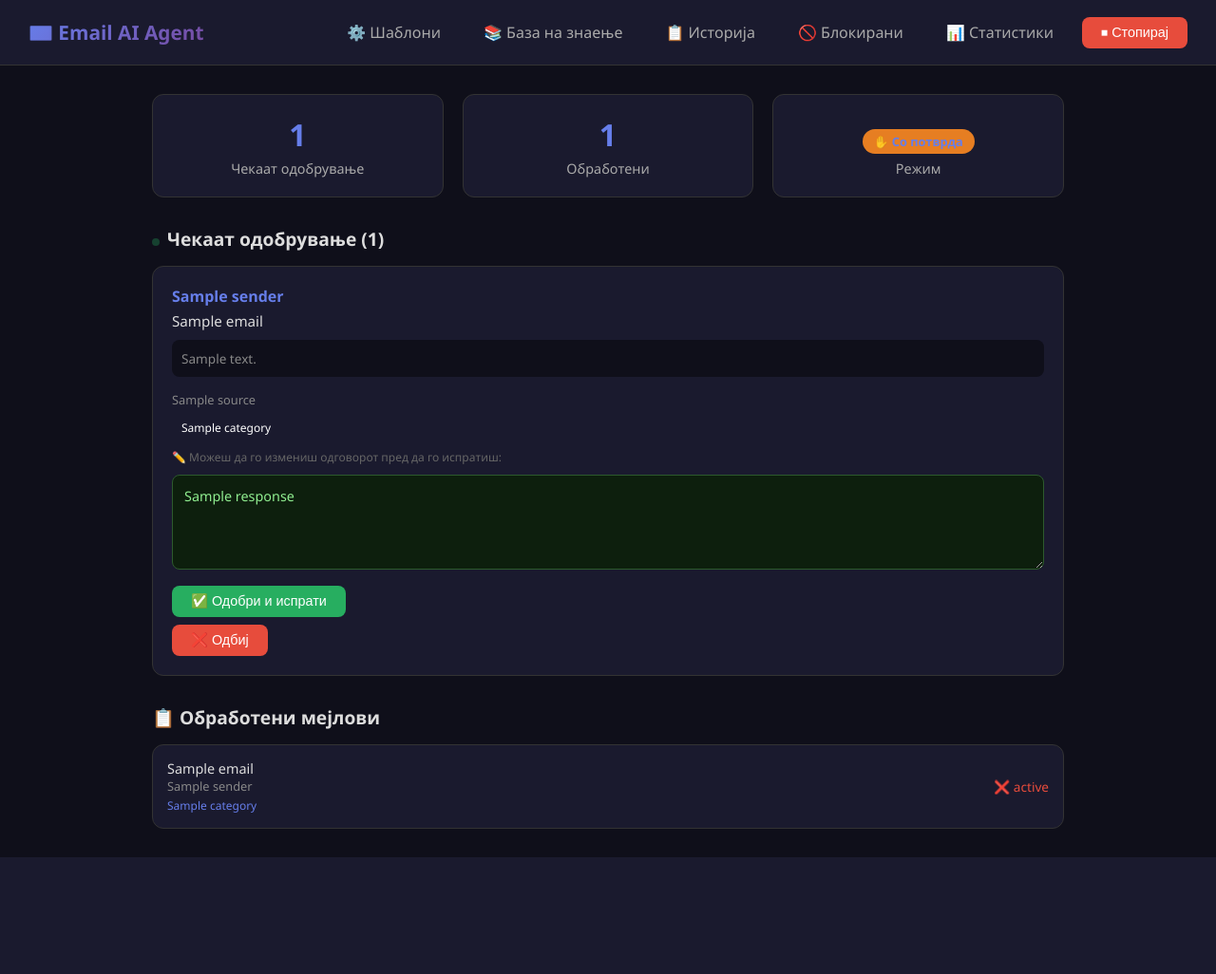
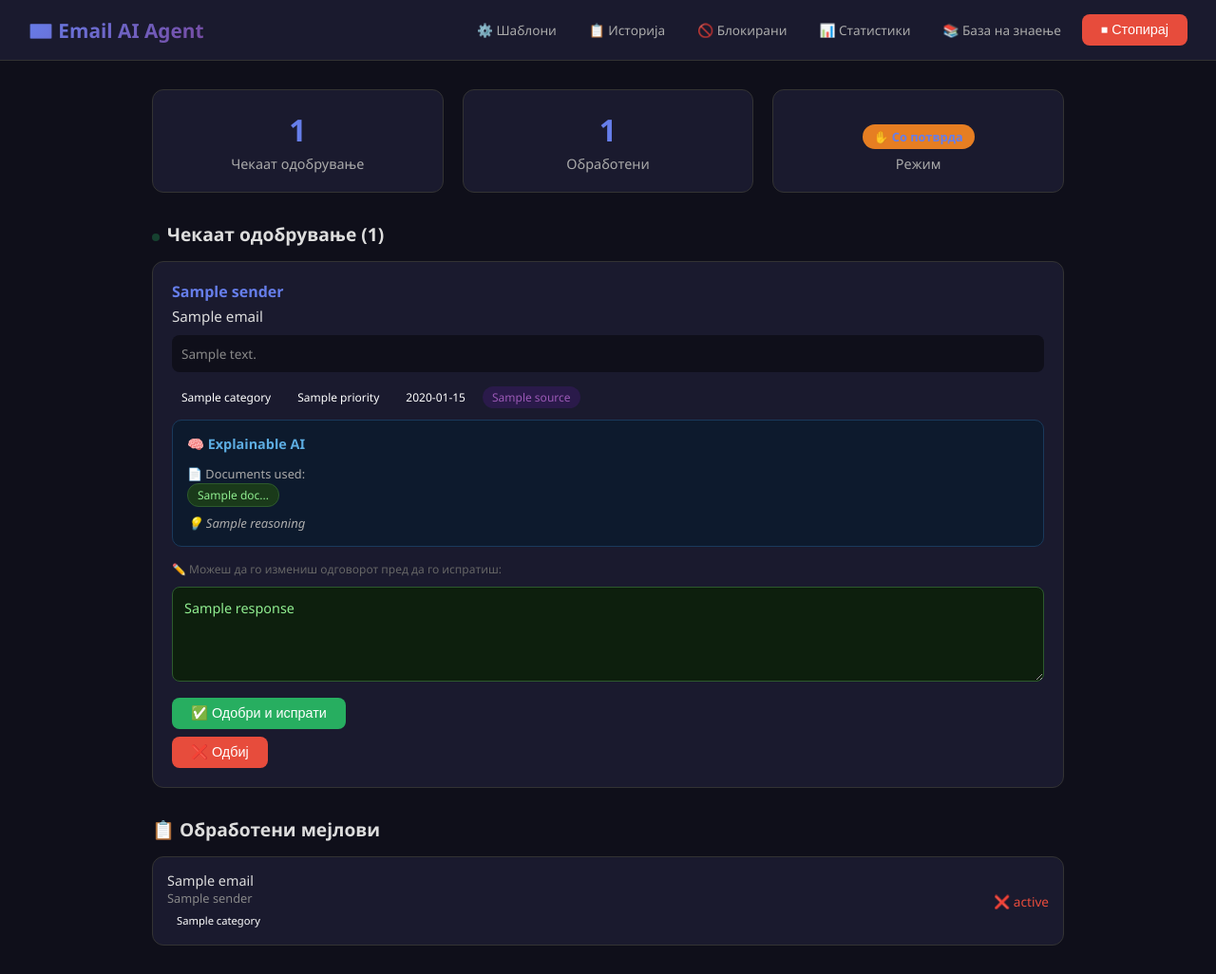
Before and after one commit to Marinst9/email-agent, a Flask app: template templates/dashboard.html in a window 1280 px wide. Shown: the whole page at 95% size. Before the commit the page ends 903 px from the top, so only its background shows below. Run offline with Flask 3, Linux system fonts and the light colour scheme; the template is opened without the code that fills it: most values are stand-ins (such as "Sample title", 1, 10 or a date in 2020); parts of the project's set-up code (start-up, migrations or seed data) failed here and were passed over.

Commit message:
add explainable AI dashboard

```diff
--- a/templates/dashboard.html
+++ b/templates/dashboard.html
@@ -9,11 +9,10 @@
         body { font-family: 'Segoe UI', sans-serif; background: #0f0f1a; color: #fff; }
         .navbar { background: #1a1a2e; padding: 15px 30px; display: flex; justify-content: space-between; align-items: center; border-bottom: 1px solid #333; }
         .navbar h1 { font-size: 1.3rem; background: linear-gradient(135deg, #667eea, #764ba2); -webkit-background-clip: text; -webkit-text-fill-color: transparent; }
-        .navbar-links { display: flex; gap: 15px; align-items: center; }
-        .navbar-links a { color: #aaa; text-decoration: none; padding: 8px 15px; border-radius: 8px; transition: all 0.2s; }
+        .navbar-links { display: flex; gap: 10px; align-items: center; flex-wrap: wrap; }
+        .navbar-links a { color: #aaa; text-decoration: none; padding: 6px 12px; border-radius: 8px; font-size: 0.85rem; }
         .navbar-links a:hover { background: #2a2a4a; color: #fff; }
         .btn-stop { background: #e74c3c; color: white; border: none; padding: 8px 20px; border-radius: 8px; cursor: pointer; font-size: 0.9rem; }
-        .btn-stop:hover { background: #c0392b; }
         .container { max-width: 1000px; margin: 30px auto; padding: 0 20px; }
         .stats { display: grid; grid-template-columns: repeat(3, 1fr); gap: 20px; margin-bottom: 30px; }
         .stat-card { background: #1a1a2e; border: 1px solid #333; border-radius: 12px; padding: 20px; text-align: center; }
@@ -28,14 +27,34 @@
         .email-card .sender { font-weight: bold; color: #667eea; margin-bottom: 5px; }
         .email-card .subject { font-size: 0.95rem; margin-bottom: 10px; color: #ddd; }
         .email-card .body-preview { font-size: 0.85rem; color: #888; margin-bottom: 15px; background: #0f0f1a; padding: 10px; border-radius: 8px; }
-        .email-card .source { font-size: 0.8rem; color: #888; margin-bottom: 8px; }
-        .category-badge { display: inline-block; padding: 2px 10px; border-radius: 20px; font-size: 0.75rem; margin-bottom: 12px; }
-        .cat-inquiry { background: #1a3a5c; color: #5dade2; }
-        .cat-complaint { background: #5c1a1a; color: #e74c3c; }
-        .cat-urgent { background: #5c3a1a; color: #f39c12; }
-        .cat-spam { background: #2a2a2a; color: #aaa; }
+
+        /* Explainable AI секција */
+        .explainable { background: #0d1a2d; border: 1px solid #1a3a5c; border-radius: 10px; padding: 15px; margin-bottom: 15px; }
+        .explainable h4 { color: #5dade2; font-size: 0.9rem; margin-bottom: 10px; }
+        .confidence-bar { display: flex; align-items: center; gap: 10px; margin-bottom: 8px; }
+        .confidence-label { font-size: 0.8rem; color: #aaa; width: 80px; }
+        .bar-bg { flex: 1; background: #1a2a3a; border-radius: 10px; height: 8px; }
+        .bar-fill { height: 8px; border-radius: 10px; background: linear-gradient(90deg, #27ae60, #667eea); }
+        .confidence-value { font-size: 0.85rem; color: #fff; font-weight: bold; width: 45px; }
+        .docs-used { display: flex; flex-wrap: wrap; gap: 6px; margin-bottom: 8px; }
+        .doc-badge { background: #1a3a1a; color: #90ee90; padding: 3px 10px; border-radius: 12px; font-size: 0.75rem; border: 1px solid #2d5a2d; }
+        .reasoning-text { font-size: 0.82rem; color: #aaa; font-style: italic; }
+        .meta-badges { display: flex; gap: 8px; flex-wrap: wrap; margin-bottom: 12px; }
+        .badge { padding: 3px 10px; border-radius: 12px; font-size: 0.75rem; }
+        .badge-inquiry { background: #1a3a5c; color: #5dade2; }
+        .badge-complaint { background: #5c1a1a; color: #e74c3c; }
+        .badge-urgent { background: #5c3a1a; color: #f39c12; }
+        .badge-spam { background: #2a2a2a; color: #aaa; }
+        .badge-high { background: #5c1a1a; color: #e74c3c; }
+        .badge-medium { background: #3a3a1a; color: #f39c12; }
+        .badge-low { background: #1a3a1a; color: #27ae60; }
+        .badge-positive { background: #1a3a1a; color: #27ae60; }
+        .badge-negative { background: #5c1a1a; color: #e74c3c; }
+        .badge-neutral { background: #2a2a3a; color: #aaa; }
+        .badge-source { background: #2a1a4a; color: #9b59b6; }
+        .review-warning { background: #3a2a0a; border: 1px solid #f39c12; border-radius: 8px; padding: 10px; margin-bottom: 12px; font-size: 0.85rem; color: #f39c12; }
+
         .response-edit { width: 100%; background: #0d1f0d; color: #90ee90; border: 1px solid #2d5a2d; border-radius: 8px; padding: 12px; margin-bottom: 12px; font-size: 0.9rem; min-height: 100px; resize: vertical; font-family: 'Segoe UI', sans-serif; }
-        .response-edit:focus { outline: none; border-color: #27ae60; }
         .edit-hint { font-size: 0.75rem; color: #666; margin-bottom: 10px; }
         .actions { display: flex; gap: 10px; align-items: center; }
         .btn-approve { background: #27ae60; color: white; border: none; padding: 8px 20px; border-radius: 8px; cursor: pointer; font-size: 0.9rem; }
@@ -48,6 +67,11 @@
         .empty { text-align: center; color: #555; padding: 40px; }
         .pulse { display: inline-block; width: 8px; height: 8px; background: #27ae60; border-radius: 50%; margin-right: 8px; animation: pulse 1.5s infinite; }
         @keyframes pulse { 0%, 100% { opacity: 1; } 50% { opacity: 0.3; } }
+
+        /* Feedback копчиња */
+        .feedback-btns { display: flex; gap: 8px; margin-top: 8px; }
+        .btn-feedback { background: transparent; border: 1px solid #444; color: #aaa; padding: 4px 12px; border-radius: 6px; cursor: pointer; font-size: 0.85rem; }
+        .btn-feedback:hover { background: #2a2a4a; }
     </style>
 </head>
 <body>
@@ -55,10 +79,10 @@
         <h1>📧 Email AI Agent</h1>
         <div class="navbar-links">
             <a href="/templates">⚙️ Шаблони</a>
-            <a href="/knowledge">📚 База на знаење</a>
             <a href="/history">📋 Историја</a>
             <a href="/blocked">🚫 Блокирани</a>
             <a href="/stats">📊 Статистики</a>
+            <a href="/knowledge">📚 База на знаење</a>
             <form action="/stop" method="POST" style="display:inline">
                 <button type="submit" class="btn-stop">⏹ Стопирај</button>
             </form>
@@ -93,10 +117,58 @@
                 <div class="sender">{{ email.sender }}</div>
                 <div class="subject">{{ email.subject }}</div>
                 <div class="body-preview">{{ email.body }}</div>
-                <div class="source">{{ email.source }}</div>
-                {% if email.category %}
-                <span class="category-badge cat-{{ email.category|lower }}">{{ email.category }}</span>
+
+                <!-- Meta badges -->
+                <div class="meta-badges">
+                    {% if email.category %}
+                    <span class="badge badge-{{ email.category|lower }}">{{ email.category }}</span>
+                    {% endif %}
+                    {% if email.priority %}
+                    <span class="badge badge-{{ email.priority|lower }}">{{ email.priority }}</span>
+                    {% endif %}
+                    {% if email.sentiment %}
+                    <span class="badge badge-{{ email.sentiment|lower }}">{{ email.sentiment }}</span>
+                    {% endif %}
+                    {% if email.source %}
+                    <span class="badge badge-source">{{ email.source }}</span>
+                    {% endif %}
+                </div>
+
+                <!-- Review warning -->
+                {% if email.needs_review %}
+                <div class="review-warning">
+                    ⚠️ {{ email.review_reason }}
+                </div>
                 {% endif %}
+
+                <!-- Explainable AI -->
+                <div class="explainable">
+                    <h4>🧠 Explainable AI</h4>
+                    {% if email.confidence %}
+                    <div class="confidence-bar">
+                        <span class="confidence-label">Confidence:</span>
+                        <div class="bar-bg">
+                            <div class="bar-fill" style="width: {{ (email.confidence * 100)|int }}%"></div>
+                        </div>
+                        <span class="confidence-value">{{ (email.confidence * 100)|int }}%</span>
+                    </div>
+                    {% endif %}
+                    {% if email.docs_used %}
+                    <div style="margin-bottom: 8px;">
+                        <span style="font-size:0.8rem; color:#aaa;">📄 Documents used:</span>
+                        <div class="docs-used">
+                            {% for doc in email.docs_used %}
+                            <span class="doc-badge">{{ doc[:50] }}...</span>
+                            {% endfor %}
+                        </div>
+                    </div>
+                    {% endif %}
+                    {% if email.reasoning %}
+                    <div class="reasoning-text">💡 {{ email.reasoning }}</div>
+                    {% endif %}
+                </div>
+
+                <!-- Едитабилен одговор -->
                 <div class="edit-hint">✏️ Можеш да го измениш одговорот пред да го испратиш:</div>
                 <form action="/approve/{{ email.id }}" method="POST">
                     <textarea name="custom_response" class="response-edit">{{ email.response }}</textarea>
@@ -120,9 +192,14 @@
                     <div>
                         <div style="font-size:0.9rem; color:#ddd;">{{ email.subject }}</div>
                         <div style="font-size:0.8rem; color:#888;">{{ email.sender }}</div>
-                        {% if email.category %}
-                        <div style="font-size:0.75rem; color:#667eea; margin-top:3px;">{{ email.category }}</div>
-                        {% endif %}
+                        <div style="display:flex; gap:6px; margin-top:4px;">
+                            {% if email.category %}
+                            <span class="badge badge-{{ email.category|lower }}" style="font-size:0.7rem;">{{ email.category }}</span>
+                            {% endif %}
+                            {% if email.confidence %}
+                            <span style="font-size:0.75rem; color:#667eea;">{{ (email.confidence * 100)|int }}% confidence</span>
+                            {% endif %}
+                        </div>
                     </div>
                     <div class="{{ 'status-sent' if email.status == 'испратено' else 'status-rejected' }}">
                         {{ '✅ ' if email.status == 'испратено' else '❌ ' }}{{ email.status }}
```
